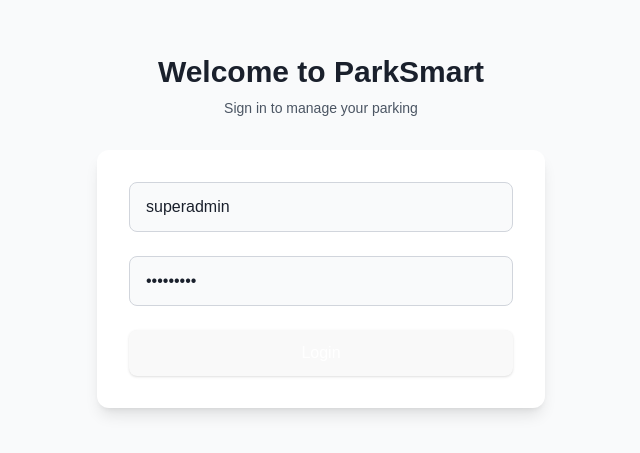
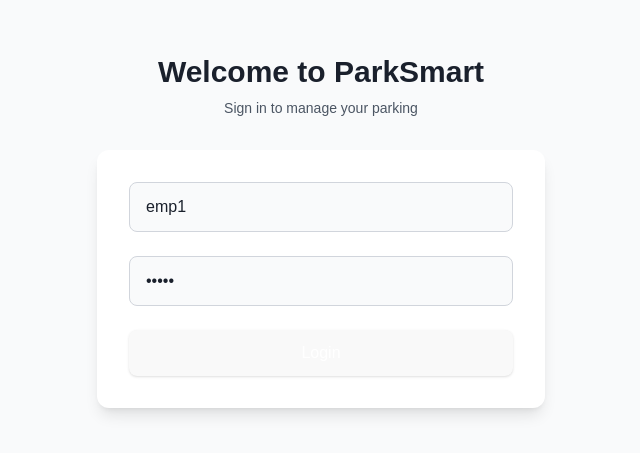
Before and after one commit to AymanEldawy/parking-reservation-system-client, a React (Vite) app: page /login in a window 1280 px wide. Shown: the part 181-634 px from the top of the page, without its empty margins (319-959 px from the left). Built offline with nearby package versions, Linux system fonts and the light colour scheme.

Commit message:
update login page

```diff
--- a/src/pages/Login.tsx
+++ b/src/pages/Login.tsx
@@ -1,7 +1,8 @@
 import ErrorMessage from "@/components/shared/ErrorMessage";
-import { useUserStore } from "@/store/userStore";
+import { useAuthStore } from "@/store/authStore";
 import type { UserLoginType } from "@/types/user.type";
 import { useForm } from "react-hook-form"
+import { useNavigate } from "react-router-dom";
 import { toast } from "react-toastify";
 
 const Login = () => {
@@ -11,16 +12,20 @@ const Login = () => {
     formState: { errors, isSubmitting },
   } = useForm<UserLoginType>({
     defaultValues: {
-      username: "superadmin",
-      password: "superpass"
+      // username: "superadmin",
+      // password: "superpass"
+      username: "emp1",
+      password: "pass1"
     }
   });
-  const login = useUserStore((state) => state.login);
+  const navigate = useNavigate()
+  const { user, token, login } = useAuthStore();
+  if(user && token) navigate('/')
 
   const onSubmit = async (data: UserLoginType) => {
     const response = await login(data)
-    if (response.data.status === 'error') {
-      toast.error(response.data.message)
+    if (response.status === 'error') {
+      toast.error(response.message)
     }
   }
 
```
